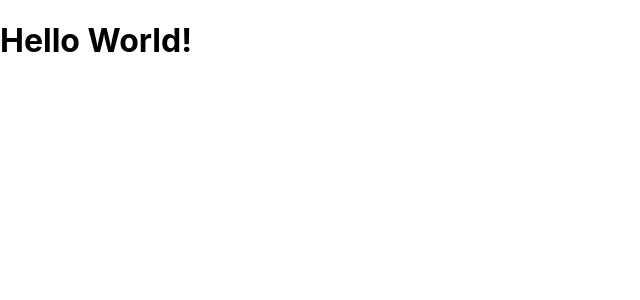
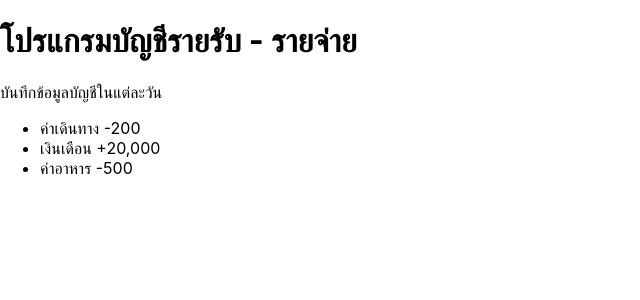
Before and after one commit to sarawuthjdp/demo-react, a React (Create React App) app: page / in a window 1280 px wide. Shown: the top 300 px of the page, without its empty margins (0-640 px from the left). Built offline with nearby package versions, Linux system fonts and the light colour scheme.

Commit message:
root element demo1

```diff
--- a/src/App.js
+++ b/src/App.js
@@ -1,23 +1,13 @@
-import logo from './logo.svg';
-import './App.css';
-
 function App() {
   return (
-    <div className="App">
-      <header className="App-header">
-        <img src={logo} className="App-logo" alt="logo" />
-        <p>
-          Edit <code>src/App.js</code> and save to reload.
-        </p>
-        <a
-          className="App-link"
-          href="https://reactjs.org"
-          target="_blank"
-          rel="noopener noreferrer"
-        >
-          Learn React
-        </a>
-      </header>
+    <div>
+      <h1>โปรแกรมบัญชีรายรับ - รายจ่าย</h1>
+      <p>บันทึกข้อมูลบัญชีในแต่ละวัน</p>
+      <ul>
+        <li>ค่าเดินทาง <span>-200</span></li>
+        <li>เงินเดือน <span>+20,000</span></li>
+        <li>ค่าอาหาร <span>-500</span></li>
+      </ul>
     </div>
   );
 }
--- a/src/index.js
+++ b/src/index.js
@@ -3,11 +3,10 @@
 import './index.css';
 import App from './App';
 import reportWebVitals from './reportWebVitals';
-import HelloComponent from './Component/HelloComponent'
 
 
 ReactDOM.render(
-  <HelloComponent/>,
+  <App/>,
   document.getElementById('root')
 );
 
```
